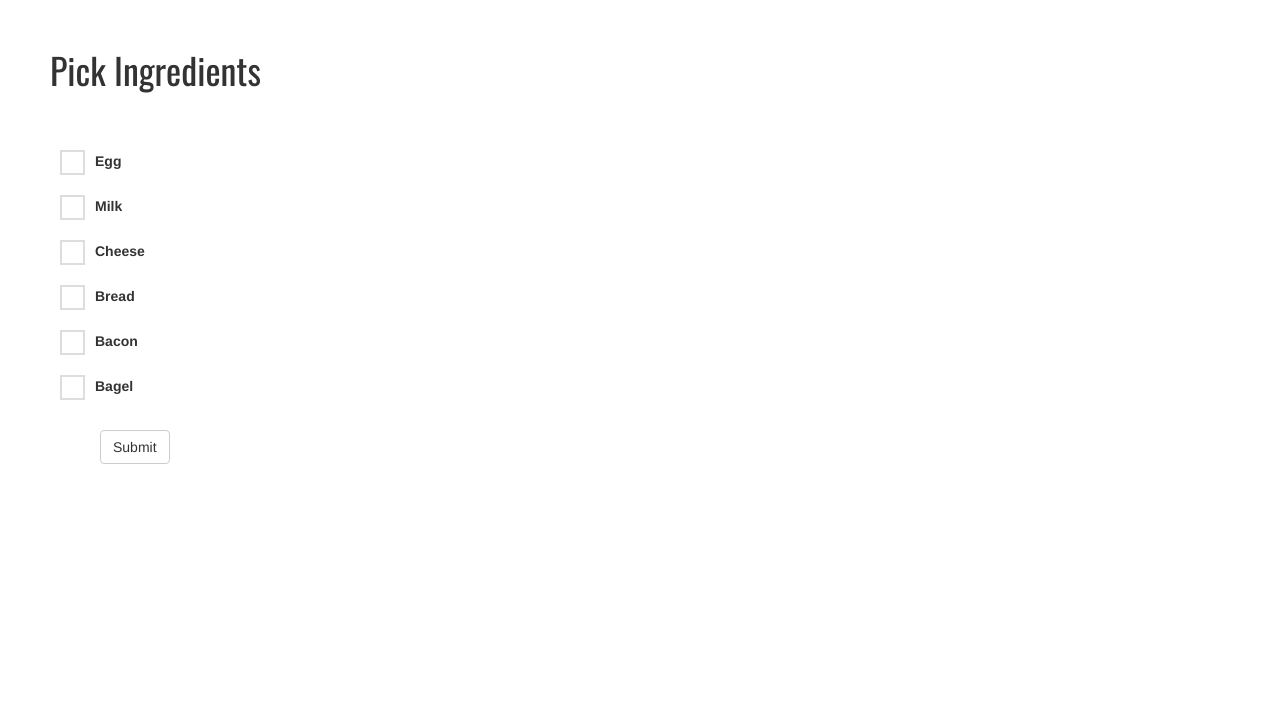
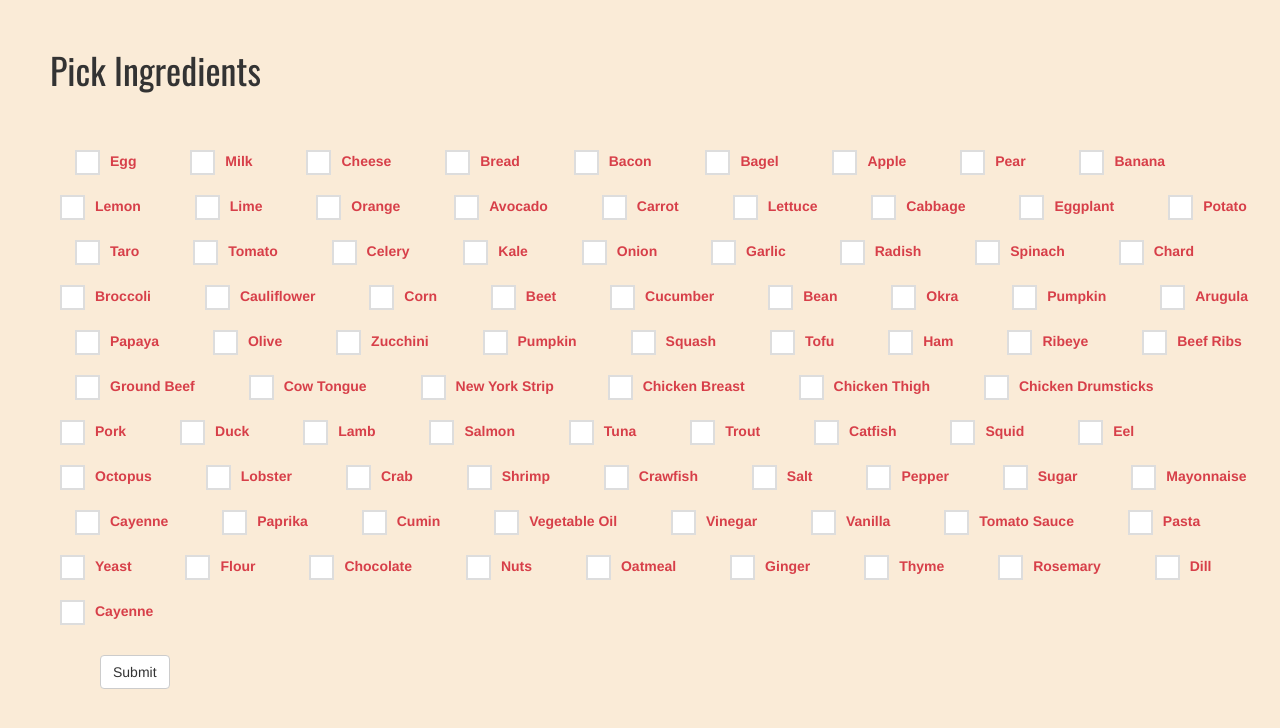
Before and after one commit to maxwang051/coyote, a Django app: page /recipes/ingredients/ in a window 1280 px wide. Shown: the top 728 px of the page. Run offline with Django 3.2, Linux system fonts and the light colour scheme; some libraries are stand-ins or nearby versions.

Commit message:
fixed some templates

```diff
--- a/recipes/forms.py
+++ b/recipes/forms.py
@@ -8,7 +8,87 @@ class IngredientForm(forms.Form):
         ("bread", "Bread"),
         ("bacon", "Bacon"),
         ("bagel", "Bagel"),
-
+        ('apple', 'Apple'),
+        ('pear', 'Pear'),
+        ('banana', 'Banana'),
+        ('lemon', 'Lemon'),
+        ('lime', 'Lime'),
+        ('orange', 'Orange'),
+        ('avocado', 'Avocado'),
+        ('carrot', 'Carrot'),
+        ('lettuce', 'Lettuce'),
+        ('cabbage', 'Cabbage'),
+        ('eggplant', 'Eggplant'),
+        ('potato', 'Potato'),
+        ('taro', 'Taro'),
+        ('tomato', 'Tomato'),
+        ('celery', 'Celery'),
+        ('kale', 'Kale'),
+        ('onion', 'Onion'),
+        ('garlic', 'Garlic'),
+        ('radish', 'Radish'),
+        ('spinach', 'Spinach'),
+        ('chard', 'Chard'),
+        ('broccoli', 'Broccoli'),
+        ('cauliflower', 'Cauliflower'),
+        ('corn', 'Corn'),
+        ('beet', 'Beet'),
+        ('cucumber', 'Cucumber'),
+        ('bean', 'Bean'),
+        ('okra', 'Okra'),
+        ('pumpkin', 'Pumpkin'),
+        ('arugula', 'Arugula'),
+        ('papaya', 'Papaya'),
+        ('olive', 'Olive'),
+        ('zucchini', 'Zucchini'),
+        ('pumpkin', 'Pumpkin'),
+        ('squash', 'Squash'),
+        ('tofu', 'Tofu'),
+        ('ham', 'Ham'),
+        ('ribeye', 'Ribeye'),
+        ('beef-ribs', 'Beef Ribs'),
+        ('ground-beef', 'Ground Beef'),
+        ('cow-tongue', 'Cow Tongue'),
+        ('new-york-strip', 'New York Strip'),
+        ('chicken-breast', 'Chicken Breast'),
+        ('chicken-thigh', 'Chicken Thigh'),
+        ('chicken-drumsticks', 'Chicken Drumsticks'),
+        ('pork', 'Pork'),
+        ('duck', 'Duck'),
+        ('lamb', 'Lamb'),
+        ('salmon', 'Salmon'),
+        ('tuna', 'Tuna'),
+        ('trout', 'Trout'),
+        ('catfish', 'Catfish'),
+        ('squid', 'Squid'),
+        ('eel', 'Eel'),
+        ('octopus', 'Octopus'),
+        ('lobster', 'Lobster'),
+        ('crab', 'Crab'),
+        ('shrimp', 'Shrimp'),
+        ('crawfish', 'Crawfish'),
+        ('salt', 'Salt'),
+        ('pepper', 'Pepper'),
+        ('sugar', 'Sugar'),
+        ('mayonnaise', 'Mayonnaise'),
+        ('cayenne', 'Cayenne'),
+        ('paprika', 'Paprika'),
+        ('cumin', 'Cumin'),
+        ('vegetable-oil', 'Vegetable Oil'),
+        ('vinegar', 'Vinegar'),
+        ('vanilla', 'Vanilla'),
+        ('tomato-sauce', 'Tomato Sauce'),
+        ('pasta', 'Pasta'),
+        ('yeast', 'Yeast'),
+        ('flour', 'Flour'),
+        ('chocolate', 'Chocolate'),
+        ('nuts', 'Nuts'),
+        ('oatmeal', 'Oatmeal'),
+        ('ginger', 'Ginger'),
+        ('thyme', 'Thyme'),
+        ('rosemary', 'Rosemary'),
+        ('dill', 'Dill'),
+        ('cayenne', 'Cayenne'),
     )
 
     picked = forms.MultipleChoiceField(choices=CHOICES, widget=forms.CheckboxSelectMultiple())
--- a/recipes/static/style.css
+++ b/recipes/static/style.css
@@ -34,7 +34,7 @@ button{
 
 form{
   margin: auto;
-  width: 8%;
+  width: 13%;
   color: #d73f49;
 }
 
--- a/recipes/templates/choose_ingredients.html
+++ b/recipes/templates/choose_ingredients.html
@@ -12,24 +12,23 @@
     <script src="https://ajax.googleapis.com/ajax/libs/jquery/1.11.3/jquery.min.js"></script>
     <script src="http://maxcdn.bootstrapcdn.com/bootstrap/3.3.5/js/bootstrap.min.js"></script>
   </head>
-  <body id = "content">
+  <body id = "content" style="background-color:#faebd7;">
     <div id="heading">
       <h1>Pick Ingredients</h1>
     </div>
     <br><br>
 
-    <form class = "" action="" method="post">
+    <form class = "" action="" method="post" style="margin: 0; padding: 0;">
       <div id = "options">
         {% csrf_token %}
-        <!--{{ form.as_p }}-->
         {% for key, value in form.CHOICES %}
-        <div>
-          <input id = "{{value}}"class="checkbox-custom" name="{{value}}" type="checkbox">
-          <label for="{{value}}" class="checkbox-custom-label">{{value}}</label>
+        <div style="display:inline; margin:10px 15px 10px 15px; max-width:80%;">
+          <input id="{{value}}" class="checkbox-custom" name="{{value}}" type="checkbox">
+          <label for="{{value}}" style="color:#d73f49;" class="checkbox-custom-label">{{value}}</label>
         </div>
         {% endfor %}
     </form>
-    <div id= "button">
+    <div id="button">
       <input type = "submit" class = "btn btn-default" value = "Submit">
     </div>
     <!--<form class="" action="" method="post">
--- a/recipes/templates/index.html
+++ b/recipes/templates/index.html
@@ -15,9 +15,9 @@
   <body>
     <strong><h1><div id=Banner>COYOTE</div></h1></strong>
     <p id=sidenote> Fix up some good sh*t to eat. </p>
-    <form action="{% url 'choose_ingredients' %}">
+    <span><form action="{% url 'choose_ingredients' %}">
       <button class="button-outline button-black"><strong>GET WILD</strong></button>
-    </form>
+    </form></span>
   <script src="https://maxcdn.bootstrapcdn.com/bootstrap/3.3.6/js/bootstrap.min.js" integrity="sha384-0mSbJDEHialfmuBBQP6A4Qrprq5OVfW37PRR3j5ELqxss1yVqOtnepnHVP9aJ7xS" crossorigin="anonymous"></script>
   </body>
 </html>
```
Also changed, not shown: recipes/templates/recipe_detail.html (+5 -8 lines).
